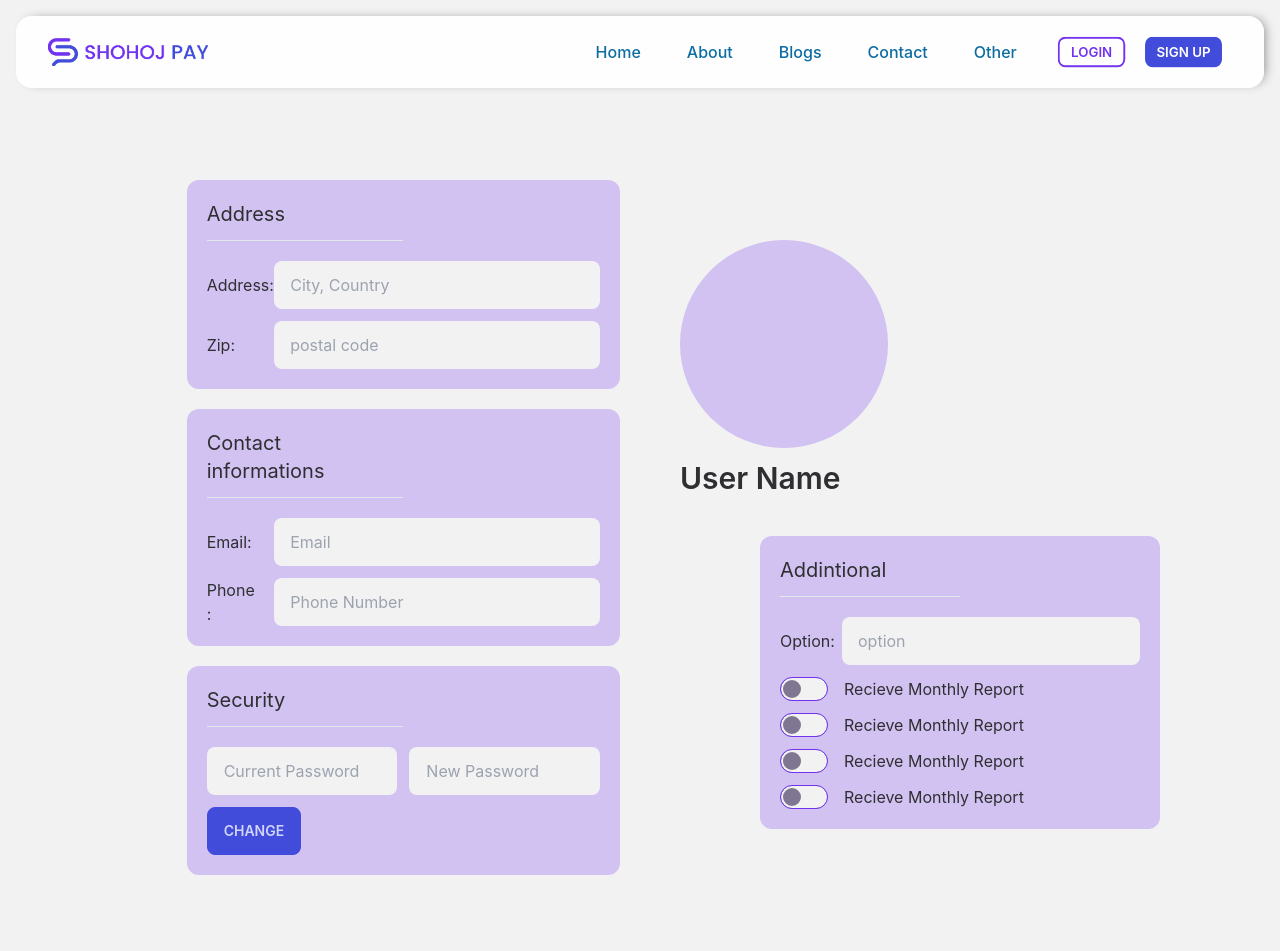
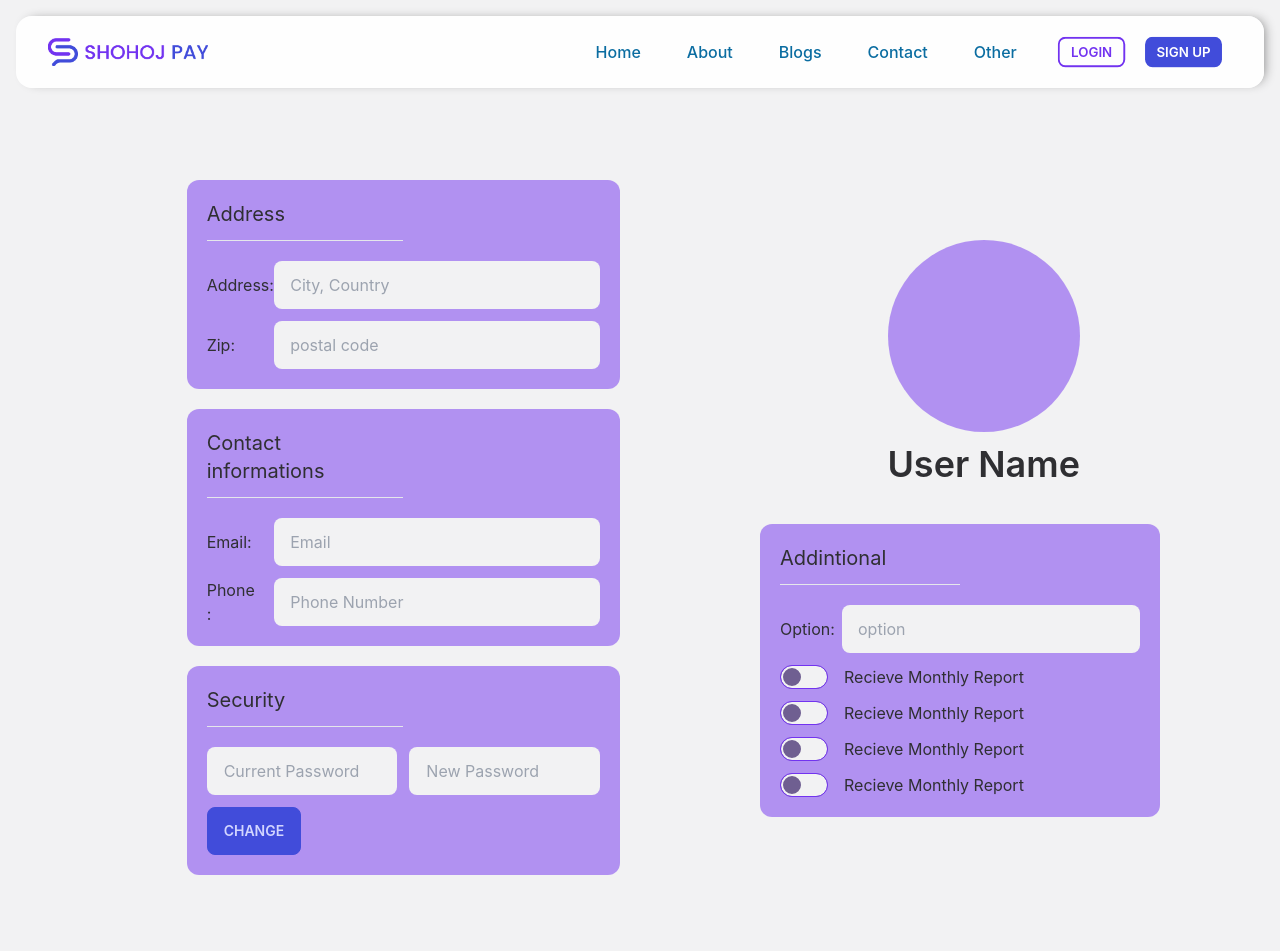
Before and after one commit to shahadat2772/shohoj-pay-client, a React (Create React App) app: page /settings in a window 1280 px wide. Shown: the top 951 px of the page. Built offline with nearby package versions, Linux system fonts and the light colour scheme; no server answers.

Commit message:
color and delete div padding updated

```diff
--- a/src/Components/Pages/Settings/Settings.js
+++ b/src/Components/Pages/Settings/Settings.js
@@ -7,16 +7,16 @@ const Settings = () => {
             <div className='w-full lg:w-1/2 order-2 p-10'>
                 {/* user div */}
                 <div className='py-10'>
-                    <div className=' '>
-                        <figure className='flex justify-start mb-3'>
-                            <div className='h-52 w-52 bg-secondary bg-opacity-25 rounded-full' ></div>
+                    <div className='w-full lg:w-10/12 '>
+                        <figure className='flex justify-end mb-3'>
+                            <div className='h-48 w-48 bg-secondary bg-opacity-50 rounded-full' ></div>
                         </figure>
-                        <h3 className='text-3xl text-left font-semibold'>User Name</h3>
+                        <h3 className='text-4xl text-right font-semibold'>User Name</h3>
                     </div>
                 </div>
 
                 {/* general options section */}
-                <div className='rounded-xl p-5 w-full lg:w-10/12 place-self-end  mr-0 bg-secondary bg-opacity-25'>
+                <div className='rounded-xl p-5 w-full lg:w-10/12 place-self-end  mr-0 bg-secondary bg-opacity-50'>
 
                     {/* title div */}
                     <div className='w-1/2 '>
@@ -62,7 +62,7 @@ const Settings = () => {
             {/* left part  */}
             <div className=' w-full lg:w-1/2 grid grid-cols-1 gap-5 p-5'>
                 {/* address section */}
-                <div className='rounded-xl p-5 w-full lg:w-10/12 place-self-end  bg-secondary bg-opacity-25'>
+                <div className='rounded-xl p-5 w-full lg:w-10/12 place-self-end  bg-secondary bg-opacity-50'>
 
                     {/* title div */}
                     <div className='w-1/2 '>
@@ -89,7 +89,7 @@ const Settings = () => {
                 </div>
 
                 {/* contact div */}
-                <div className='rounded-xl p-5 w-full lg:w-10/12 place-self-end  mr-0 bg-secondary bg-opacity-25'>
+                <div className='rounded-xl p-5 w-full lg:w-10/12 place-self-end  mr-0 bg-secondary bg-opacity-50'>
                     {/* title div */}
                     <div className='w-1/2 '>
                         <h3 className='text-xl text-left mb-3'>Contact informations</h3>
@@ -116,7 +116,7 @@ const Settings = () => {
                 </div>
 
                 {/* security div */}
-                <div className='rounded-xl p-5 w-full lg:w-10/12 place-self-end  mr-0 bg-secondary bg-opacity-25'>
+                <div className='rounded-xl p-5 w-full lg:w-10/12 place-self-end  mr-0 bg-secondary bg-opacity-50'>
                     {/* title div */}
                     <div className='w-1/2 '>
                         <h3 className='text-xl text-left mb-3'>Security</h3>
@@ -135,8 +135,8 @@ const Settings = () => {
                 </div>
 
                 {/* delete div */}
-                <div className='p-5 lg:px-20 lg:py-10 '>
-                    <button className='btn pl-0 text-error btn-ghost border-b-2 border-b-error rounded-none'>Delete Account</button>
+                <div className='p-5 lg:px-20 lg:pt-20 lg:pb-0 '>
+                    <button className='btn pl-0  text-error btn-ghost border-b-2 border-b-error rounded-none'>Delete Account</button>
 
                 </div>
             </div>
```
